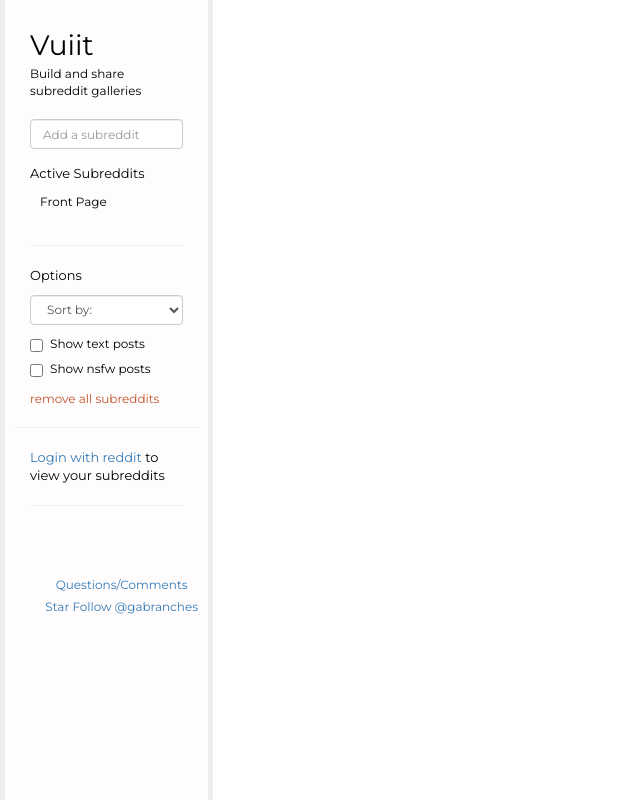
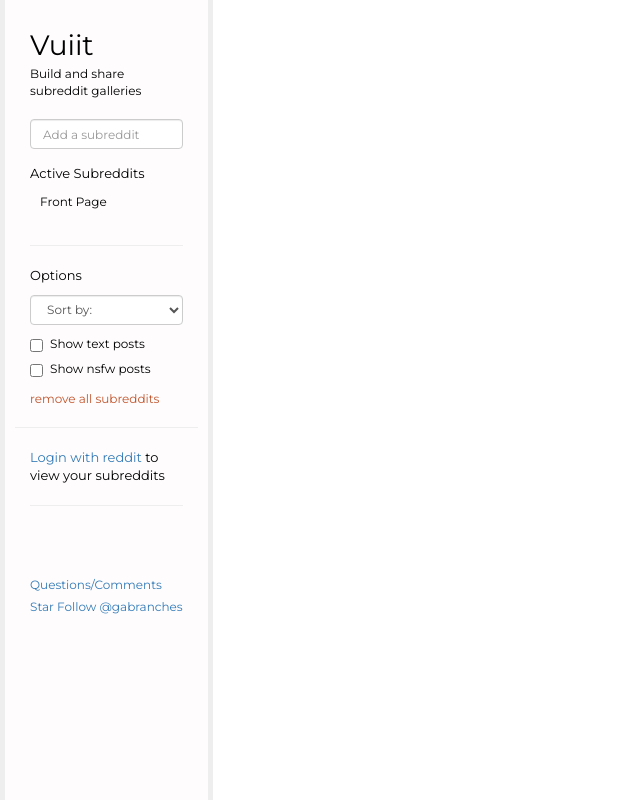
Before and after one commit to gabranches/Vuiit, a Flask app: page / in a window 1280 px wide. Shown: the whole page, without its empty margins (0-640 px from the left). Run offline with Flask 2, Linux system fonts and the light colour scheme; some libraries are stand-ins or nearby versions.

Commit message:
fixed alignment issue

```diff
--- a/app/templates/index.html
+++ b/app/templates/index.html
@@ -149,7 +149,7 @@
               <hr>
               <!--<span class="glyphicon glyphicon-triangle-right"></span> -->
             </div>
-            <div class="row text-center main-pg mysubs-pg sub-pg">
+            <div class="row main-pg mysubs-pg sub-pg">
               <div class="col-xs-12" id="contact">
                 <div id="questions"><a href="https://docs.google.com/forms/d/1CmnW2A0kKD-AYr7nW4pth1lMp7zp9clnREATJCXxoWA/viewform?usp=send_form">Questions/Comments</a></div>
                 <a class="github-button" href="https://github.com/gabranches/vuiit" data-icon="octicon-star" aria-label="Star gabranches/vuiit on GitHub">Star</a>
```
